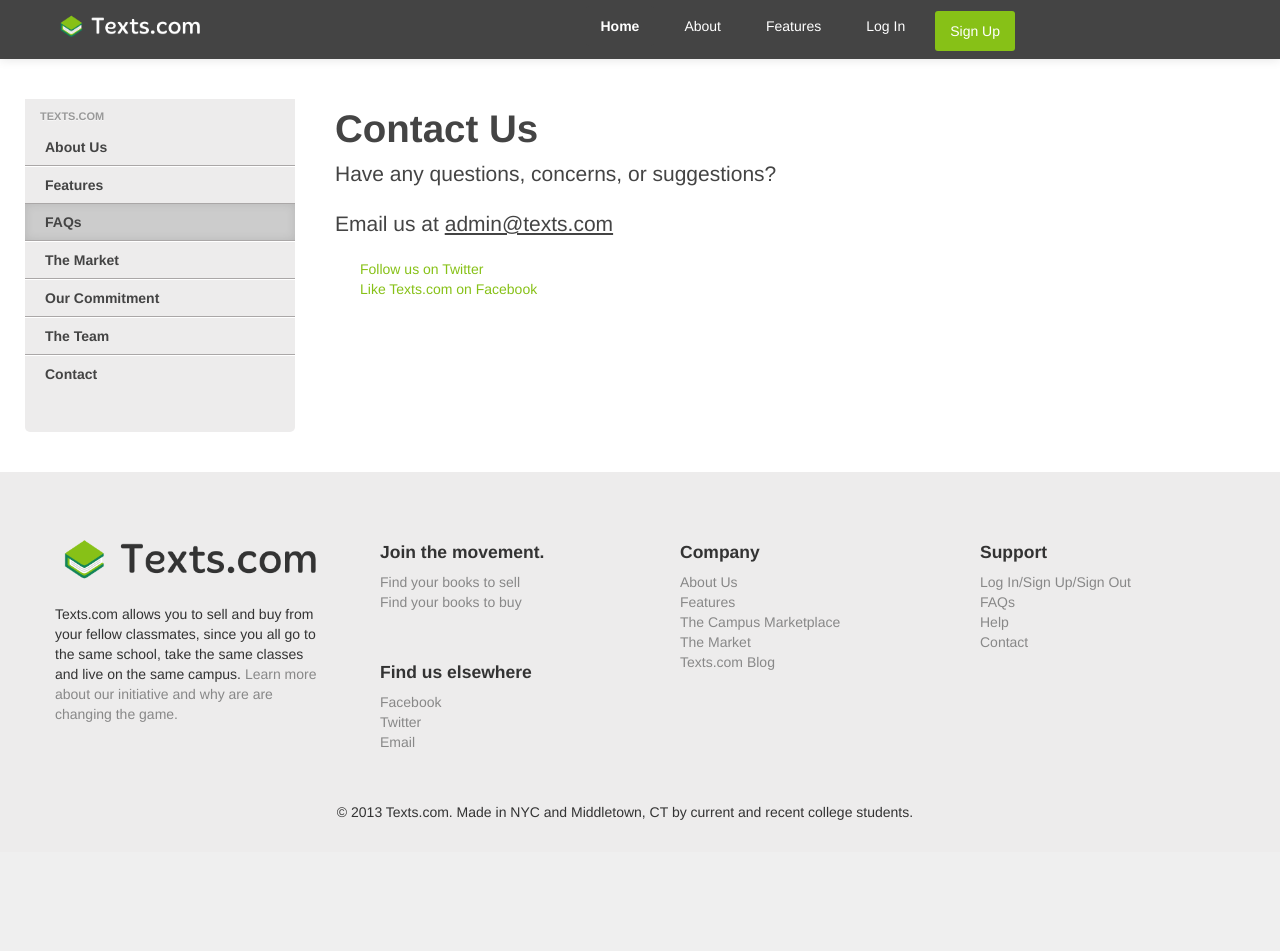
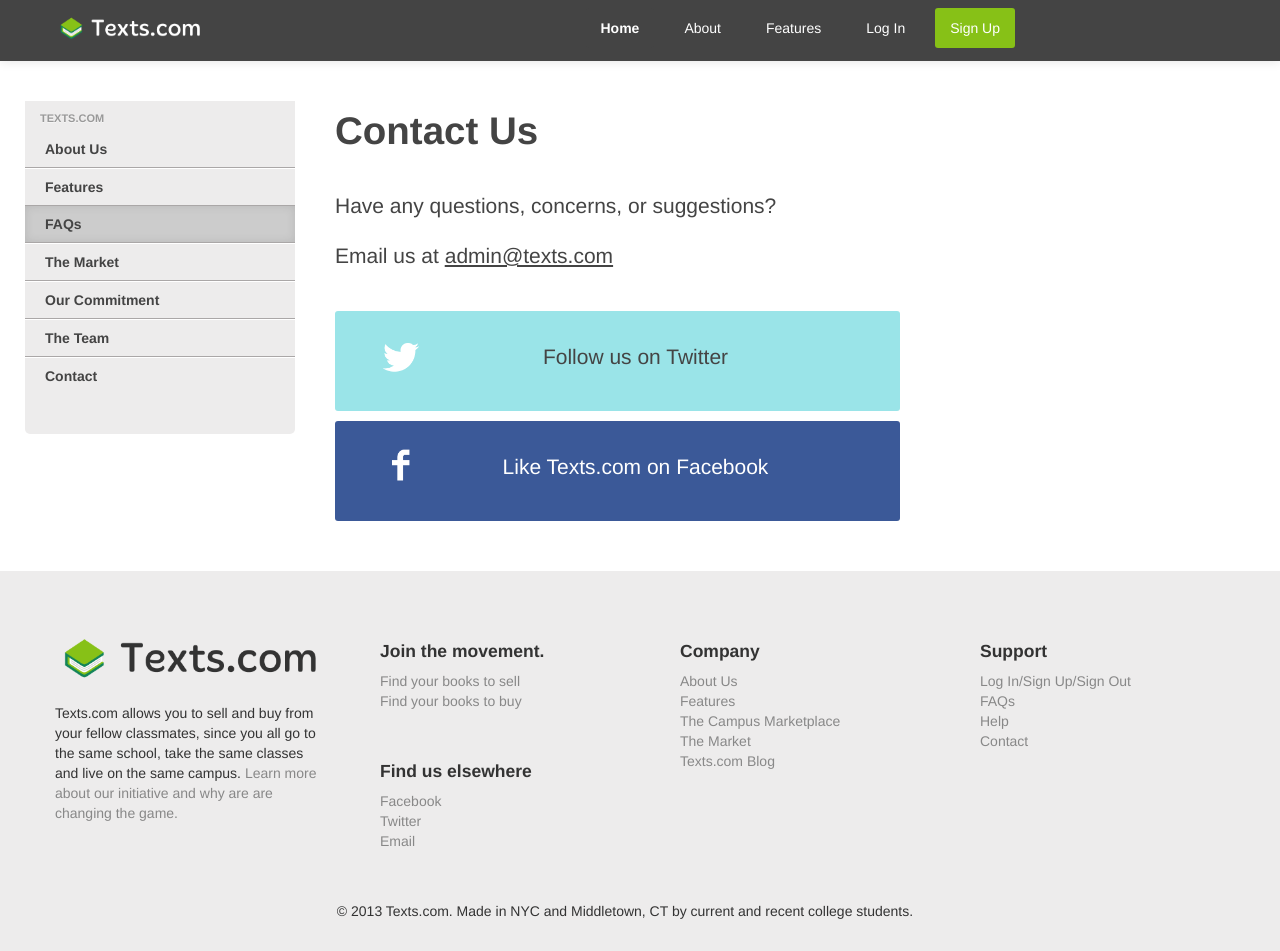
Before and after one commit to lisasy/texts, a PHP site: page /info-contact.php in a window 1280 px wide. Before the commit the page ends 820 px from the top, so only its background shows below. Run offline with PHP 8.4, Linux system fonts and the light colour scheme; style sheets or scripts are compiled from the project's sources; some libraries are stand-ins or nearby versions.

Commit message:
market and contact updated

```diff
--- a/index.php
+++ b/index.php
@@ -16,7 +16,7 @@
                     <p class="lead"><strong>Texts.com</strong> allows students to buy and sell textbooks to one another on their campuses. Stop overpaying, sign up now.</p>
                     <!-- <a class="btn btn-green btn-large">Watch how it works</a> -->
                     <a href="school-confirmation.php" class="btn facebook">Sign up with Facebook</a>
-                    <p class="tool"><a href="#" data-toggle="tooltip" title="first tooltip">Why only Facebook?</a></p>
+                    <p class="tool"> <a href="#" id="why-facebook">Why Facebook only?</a></p>
 <!--                     <p><small>or</small></p>
                     <a href="#">Sign up with your email address</a> -->
                 </section>
@@ -24,8 +24,8 @@
         </div>
     <div class="row learn-more">
         <div class="span12">
-          <div class="btn-outerborder">
-            <a href="#marketing" class="btn btn-green btn-large learn-more-btn">Learn more</a>
+          <div id="learn-more-scroll">
+            <a id="scroll-to-marketing" href="#marketing" class="btn btn-green btn-large learn-more-btn">Learn more</a>
           </div>
         </div>
     </div>
--- a/info-commitment.php
+++ b/info-commitment.php
@@ -7,10 +7,10 @@
 
 <div class="container">
   <div class="row">
-<?php include 'info-sidebar.php' ?>
+	<?php include 'info-sidebar.php' ?>
     <section class="info-body span7 offset1">
-    <h1>Our Commitment</h1>
-    <p>Pellentesque habitant morbi tristique senectus et netus et malesuada fames ac turpis egestas. Vestibulum tortor quam, feugiat vitae, ultricies eget, tempor sit amet, ante. Donec eu libero sit amet quam egestas semper. Aenean ultricies mi vitae est. Mauris placerat eleifend leo. Quisque sit amet est et sapien ullamcorper pharetra. Vestibulum erat wisi</p>
+	    <h1>Our Commitment</h1>
+	    <p>Pellentesque habitant morbi tristique senectus et netus et malesuada fames ac turpis egestas. Vestibulum tortor quam, feugiat vitae, ultricies eget, tempor sit amet, ante. Donec eu libero sit amet quam egestas semper. Aenean ultricies mi vitae est. Mauris placerat eleifend leo. Quisque sit amet est et sapien ullamcorper pharetra. Vestibulum erat wisi</p>
     </section>
   </div>
 </div>
--- a/info-contact.php
+++ b/info-contact.php
@@ -8,13 +8,15 @@
 <div class="container">
   <div class="row">
   <?php include 'info-sidebar.php' ?>
-    <section class="info-body span7 offset1">
+    <section id="contact" class="info-body span7 offset1">
       <h1>Contact Us</h1>
       <p class="lead">Have any questions, concerns, or suggestions?</p>
       <p class="lead">Email us at <u>admin@texts.com</u></p>
       <ul>
-        <li><a href="">Follow us on Twitter</a></li>
-        <li><a href="">Like Texts.com on Facebook</a></li>
+        <li>
+          <a href="" class="btn twitter"><img src="img/twitter-logo.png"> Follow us on Twitter</a>
+        </li>
+        <li><a href="" class="btn facebook"><img src="img/facebook-logo.png"> Like Texts.com on Facebook</a></li>
       </ul>
     </section>
   </div>
--- a/javascript.php
+++ b/javascript.php
@@ -6,10 +6,35 @@
 <script type="text/javascript" src="//use.typekit.net/csp2vcm.js"></script>
 <script type="text/javascript">try{Typekit.load();}catch(e){}</script>
 <script>
+
+		function scrollToElement(selector, time, verticalOffset) {
+		    time = typeof(time) != 'undefined' ? time : 1000;
+		    verticalOffset = typeof(verticalOffset) != 'undefined' ? verticalOffset : 0;
+		    element = $(selector);
+		    offset = element.offset();
+		    offsetTop = offset.top + verticalOffset;
+		    $('html, body').animate({
+		        scrollTop: offsetTop
+		    }, time);
+		}
+
 	$(document).ready(function() {
 		$('.xbook').popover();
 		$('.popover-element').popover();
 		$().button('loading');
 		$('nav#info,#transaction-sidebar').stickyMojo({footerID: '#footer', contentID: '.info-body,#transaction-body'});
+
+		// i have trouble getting this to work
+		// $('a#why-facebook').tooltip({
+		// 	placement: 'bottom',
+		// 	trigger: 'hover',
+		// 	title: 'Facebook blahblah'
+		// });
+
+		$('#scroll-to-marketing').click(function (e) {
+			e.preventDefault();
+			scrollToElement('#marketing');
+		});
+
 	});
 </script>
--- a/style/style.less
+++ b/style/style.less
@@ -3,7 +3,7 @@
 @white: #ffffff;
 
 @charcoal: #444444;
-@medium: #777777;
+@medium: #555;
 @lighttext: #aaa7a7;
 @button: #ccc;
 @side: #edecec;
@@ -843,7 +843,7 @@ Landing Page
 
 /*-- unlogged page --*/
 .navbar-inner{
-	padding: 1px 0 3px 0;
+	padding: 3px 0;
 	height: 55px;
 	border-bottom: none;
 	background: @charcoal;
@@ -872,6 +872,7 @@ Landing Page
 			}
 		}
 		li a.btn{
+			margin-top: 0;
 			&:hover{
 				color: @white;
 				background: @green * 2/3;
@@ -1155,6 +1156,9 @@ nav#info{
 .info-body{
 	margin-left: auto;
 	padding-left: 40px;
+	h1{
+		margin-bottom: 40px;
+	}
 }
 
 /*-- BOX FOR IF CONTENT IS EMPTY --*/
@@ -1163,6 +1167,47 @@ nav#info{
 	border-radius: 30px;
 	padding: 30px;
 	margin: 40px;
+}
+
+
+/*-- Market --*/
+.market{
+	.row{
+		margin-bottom: 80px;
+	}
+	h2{
+		font-weight: 300;
+	}
+}
+
+/*-- Contact (twitter + facebook buttons) --*/
+
+#contact{
+	ul{
+		margin: 40px auto auto 0;
+		li{
+			margin-bottom: 10px;
+			img{
+				margin-top: -8px;
+				width: 36px;
+				height: auto;
+				float: left;
+			}
+			.twitter{
+				color: @charcoal;
+				background: #9AE4E8;
+				&:hover{
+					background: #86d5d9;
+				}
+			}
+			.twitter, .facebook{
+				font-weight: 300;
+				width: 70%;
+				font-size: 1.5em;
+				padding: 36px 48px;
+			}
+		}
+	}
 }
 
 /**********************************
```
Also changed, not shown: info-market.php (+19 -5 lines), img/facebook-logo.png (added), img/twitter-logo.png (added).
